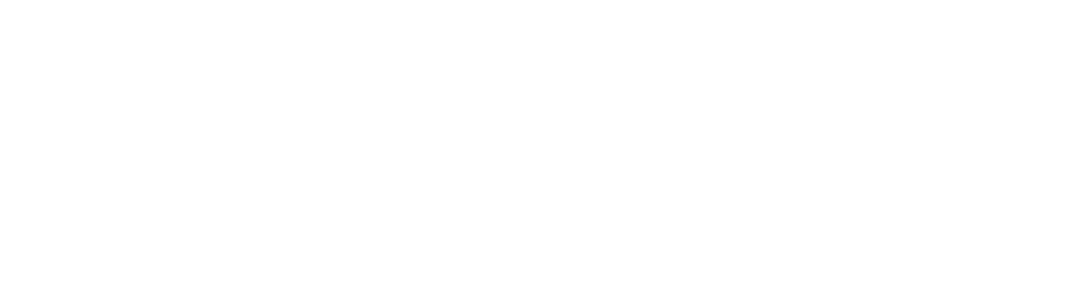
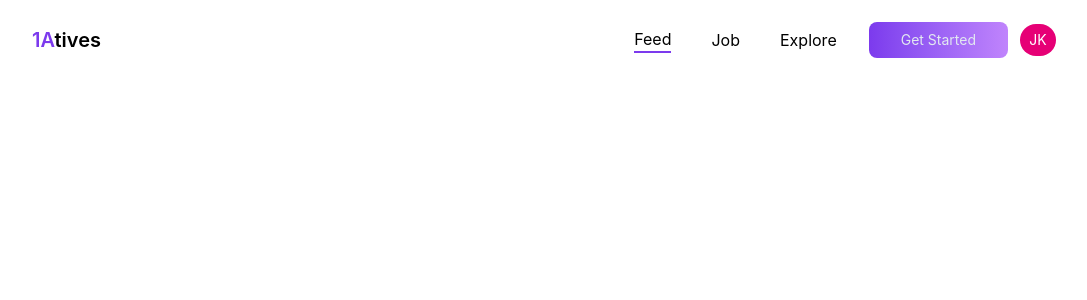
Before and after one commit to jatinydu/atives, a React (Vite) app: page / in a window 1280 px wide. Shown: the top 300 px of the page, without its empty margins (96-1183 px from the left). Built offline with nearby package versions, Linux system fonts and the light colour scheme.

Commit message:
feat: add navbar ui

```diff
--- a/src/App.tsx
+++ b/src/App.tsx
@@ -1,7 +1,12 @@
+import Navbar from "./components/common/Navbar"
+
 function App() {
 
   return (
-    <></>
+    <main className="min-h-screen w-screen lg:px-7xl">
+      {/* Navbar */}
+      <Navbar/>
+    </main>
   )
 }
 
--- /dev/null
+++ b/src/components/common/Navbar.tsx
@@ -0,0 +1,39 @@
+import { useState } from "react";
+import Button from "../lib/Button";
+import ProfileIcon from "./ProfileIcon";
+
+export default function Navbar() {
+  const [active, setActive] = useState<string>("Feed");
+  return (
+    <div className="h-[10vh] flex items-center justify-between">
+      {/* Logo */}
+      <span className="font-semibold text-xl"><span className="text-accent-800">1A</span>tives</span>
+      {/* Button */}
+      {/* Profile */}
+      <div className="flex gap-3 items-center">
+        <ul className="flex items-center gap-2xl mr-5 transition duration-300">
+            <li className="cursor-pointer hover:text-accent-800" onClick={()=>setActive("Feed")}>
+                Feed
+                {
+                   active === "Feed" && <div className="bg-accent-800 h-[2px]"></div>
+                }
+            </li>
+            <li className="cursor-pointer hover:text-accent-800" onClick={()=>setActive("Job")}>
+                Job
+                {
+                     active === "Job" && <div className="bg-accent-800 h-[2px]"></div>
+                }
+            </li>
+            <li className="cursor-pointer hover:text-accent-800" onClick={()=>setActive("Explore")}>
+                Explore
+                {
+                    active === "Explore" && <div className="bg-accent-800 h-[2px]"></div>
+                }
+            </li>
+        </ul>
+         <Button variant="primary" size="md" label="Get Started"/>
+         <ProfileIcon/>
+      </div>
+    </div>
+  )
+}
--- /dev/null
+++ b/src/components/common/ProfileIcon.tsx
@@ -0,0 +1,7 @@
+export default function ProfileIcon() {
+  return (
+    <div className="h-8 w-9 rounded-full text-sm bg-pink-600 flex justify-center items-center text-white cursor-pointer transition duration-300 hover:bg-pink-700">
+        JK
+    </div>
+  )
+}
--- a/src/components/lib/Button.tsx
+++ b/src/components/lib/Button.tsx
@@ -12,7 +12,7 @@
     lg: "px-4xl py-sm rounded-lg text-md",
 }
 
-const defaultStyles = "transition duration-500 flex items-center gap-2 font-sans"
+const defaultStyles = "transition duration-500 flex items-center gap-2 font-sans cursor-pointer"
 
 interface IButton{
     variant?: 'primary' | 'secondary' | 'danger';
--- a/src/index.css
+++ b/src/index.css
@@ -49,4 +49,7 @@
   --spacing-2xl: 40px;
   --spacing-3xl: 48px;
   --spacing-4xl: 64px;
+  --spacing-5xl: 80px;
+  --spacing-6xl: 96px;
+  --spacing-7xl: 128px;
 }
```
